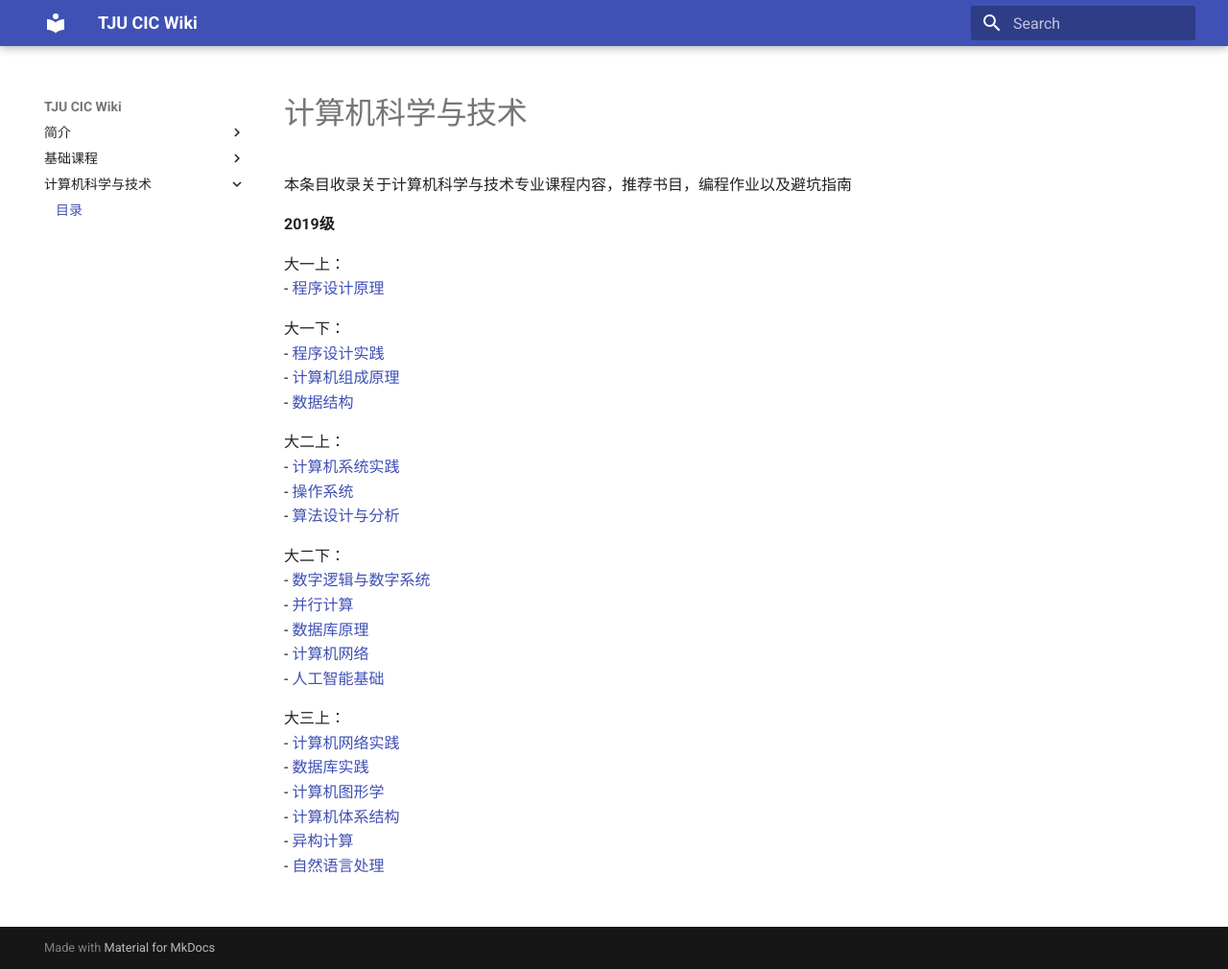
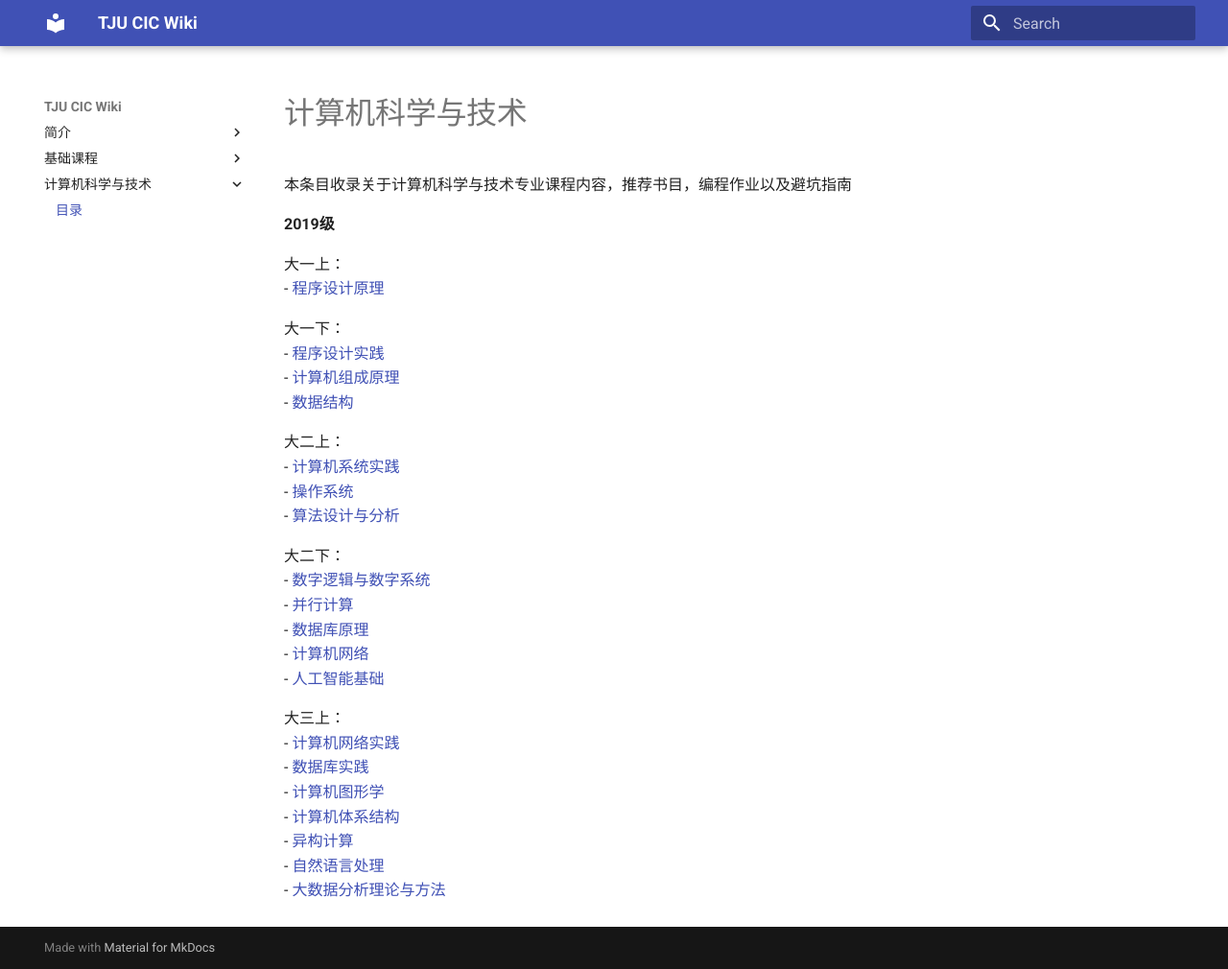
Before and after one commit to TJUCS/TJU-CIC-Wiki, an MkDocs documentation site: the page built from docs/cs/index.md, in a window 1280 px wide and 1010 px high. Shown: the whole window at 96% size. Built offline with MkDocs 1.6.1 and Material for MkDocs 9.7.7, drawn with Linux system fonts in a browser that asks for light colours.

Commit message:
ypdate catelogy

```diff
--- a/docs/cs/index.md
+++ b/docs/cs/index.md
@@ -31,3 +31,4 @@
 - [计算机体系结构]()
 - [异构计算]()
 - [自然语言处理]()
+- [大数据分析理论与方法]()
```
